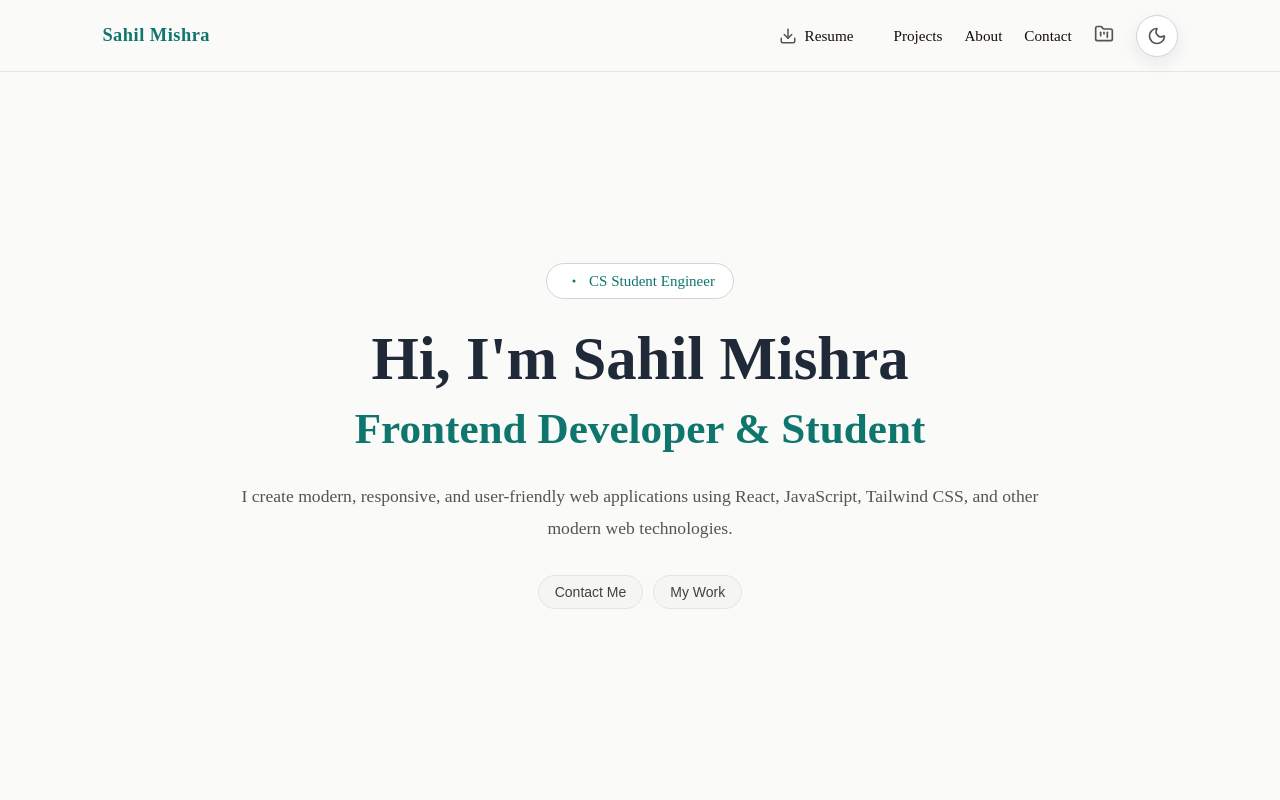
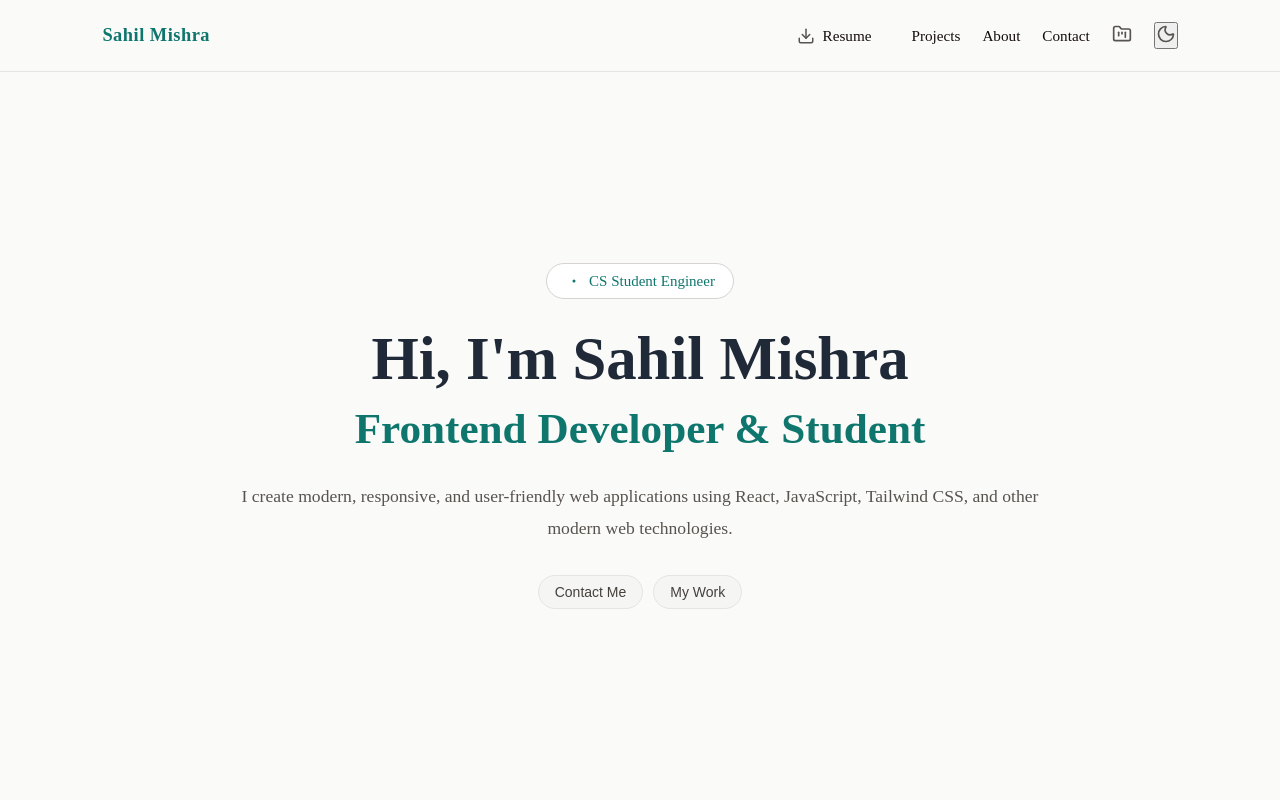
Before and after one commit to SAHIL16com/my_portfolio, a React (Vite) app: page / in a window 1280 px wide. Shown: the top 800 px of the page. Built offline with nearby package versions, Linux system fonts and the light colour scheme.

Commit message:
nothinng much

```diff
--- a/index.html
+++ b/index.html
@@ -4,7 +4,7 @@
     <meta charset="UTF-8" />
     <link rel="icon" type="image/svg+xml" href="/favicon.png" />
     <meta name="viewport" content="width=device-width, initial-scale=1.0" />
-    <title>my_project</title>
+    <title>PORTFOLIO</title>
   </head>
   <body>
     <div id="root"></div>
--- a/src/ThemeToggleBtn/ThemeToggleBtn.jsx
+++ b/src/ThemeToggleBtn/ThemeToggleBtn.jsx
@@ -8,7 +8,6 @@ const ThemeToggleBtn = ({ theme, setTheme }) => {
 
   return (
     <button
-      className="theme-toggle-btn"
       onClick={toggleTheme}
       aria-label={theme === "dark" ? "Switch to light mode" : "Switch to dark mode"}
       title={theme === "dark" ? "Light mode" : "Dark mode"}
```
